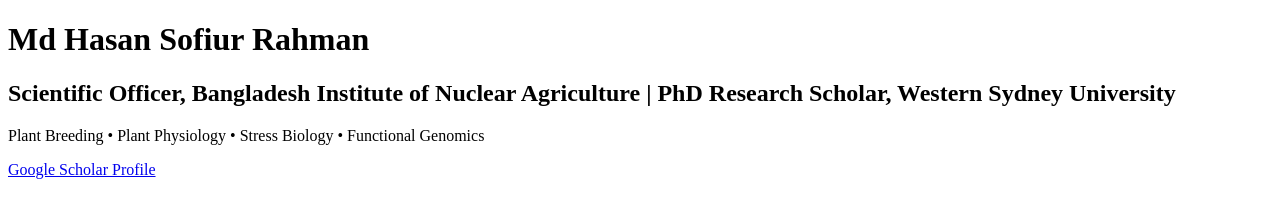
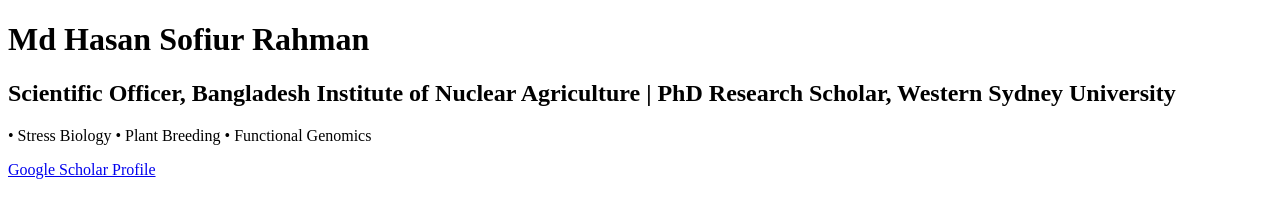
Before and after one commit to Md-Hasan-Sofiur-Rahman/md-hasan-sofiur-rahman.github.io, a plain HTML site: page index.html in a window 1280 px wide. Drawn offline with Linux system fonts and the light colour scheme.

Commit message:
Reorder keywords in index.html

```diff
--- a/index.html
+++ b/index.html
@@ -13,7 +13,7 @@ PhD Research Scholar, Western Sydney University
 </h2>
 
 <p>
-Plant Breeding • Plant Physiology • Stress Biology • Functional Genomics
+• Stress Biology • Plant Breeding • Functional Genomics
 </p>
 
 <p>
```
